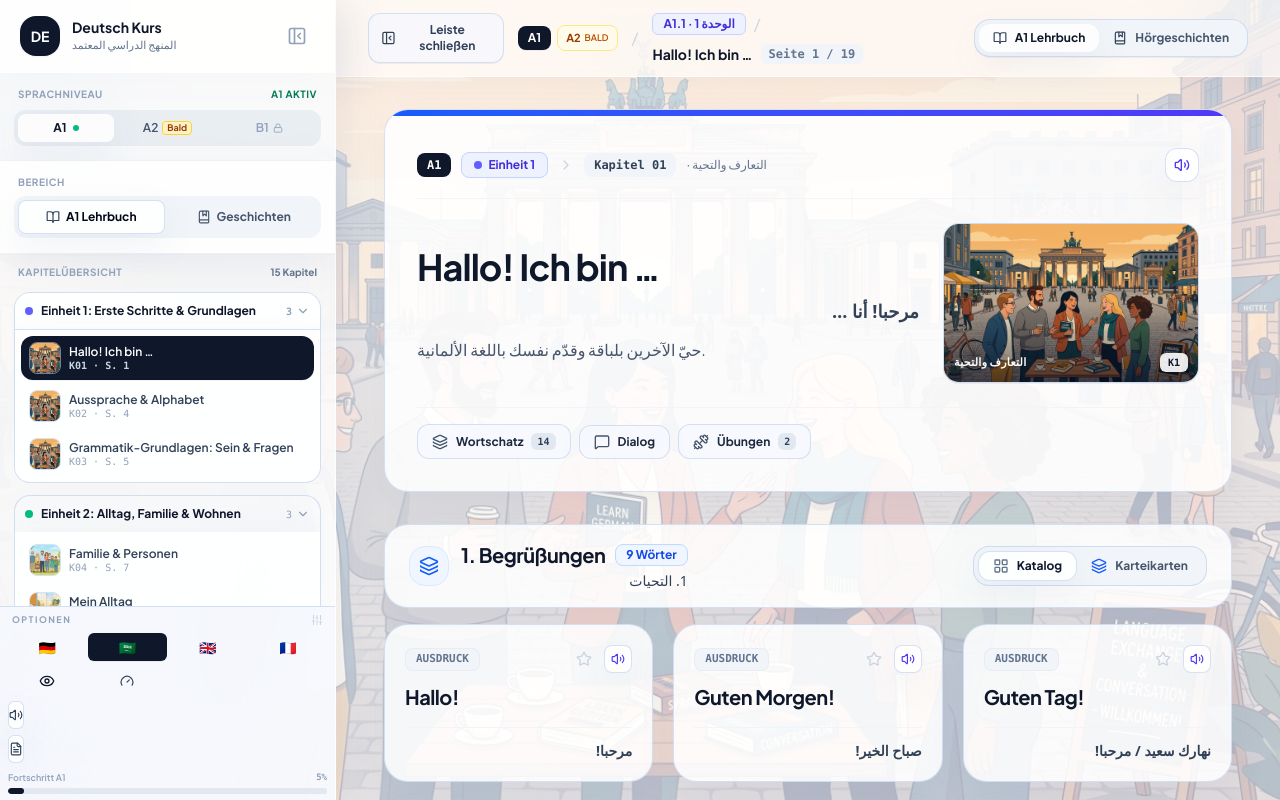
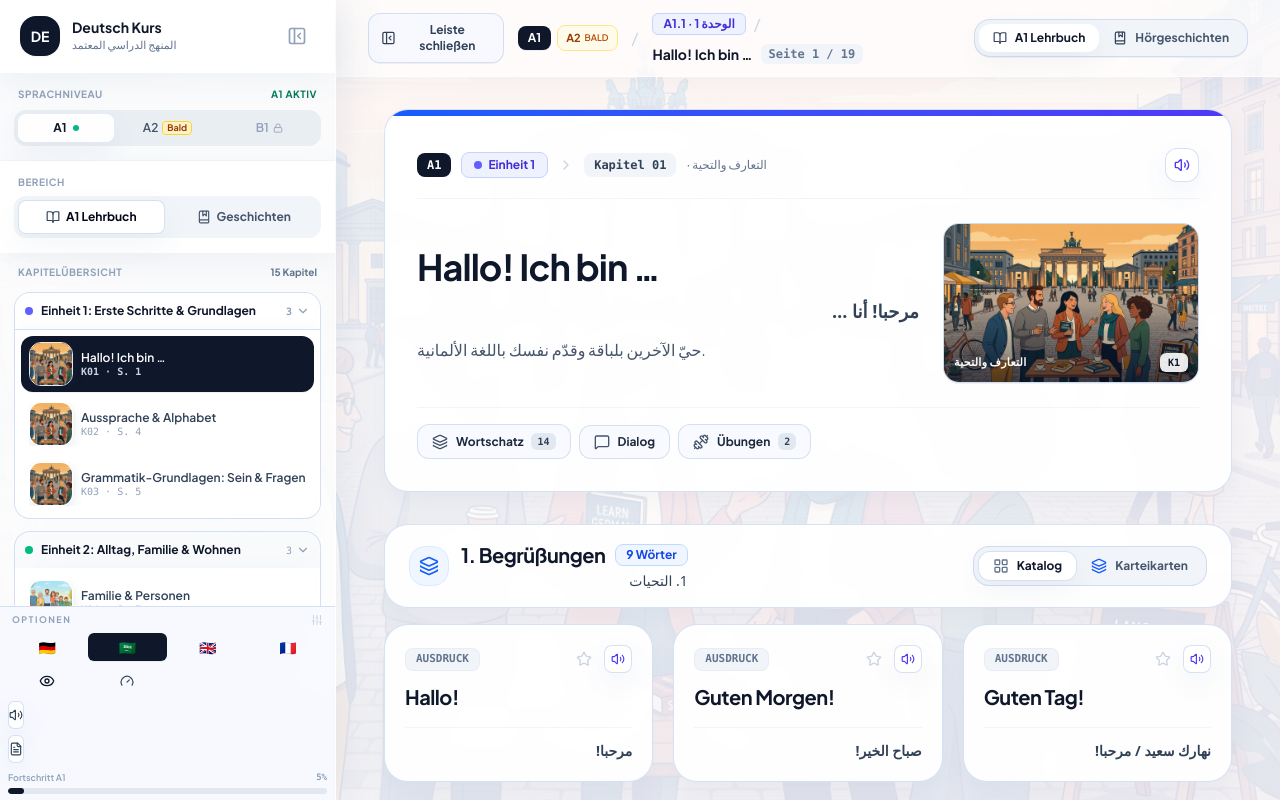
Before and after one commit to othmaneishere/deutsch-lernen, a React (Vite) app: page / in a window 1280 px wide. Both pictures are taken after a click on the button "Menü & Einstellungen". Shown: the top 800 px of the page. Built offline with nearby package versions, Linux system fonts and the light colour scheme; a web font is replaced by a local one.

Commit message:
Refine card surfaces and enlarge chapter thumbnails

```diff
--- a/src/components/AppSidebar.tsx
+++ b/src/components/AppSidebar.tsx
@@ -300,7 +300,7 @@ export const AppSidebar: React.FC<AppSidebarProps> = ({
                                     }
                                   }
                                 }}
-                                className="w-8 h-8 rounded-lg object-cover shrink-0 border border-slate-200/80"
+                                className="w-11 h-11 rounded-xl object-cover shrink-0 border border-white/90"
                               />
                             ) : (
                               <span
--- a/src/index.css
+++ b/src/index.css
@@ -15,15 +15,16 @@
 /* Soft glass learning workspace inspired by the supplied visual reference. */
 .study-shell {
   background:
-    linear-gradient(135deg, rgba(239, 246, 255, 0.82), rgba(244, 240, 255, 0.72)),
+    linear-gradient(135deg, rgba(239, 246, 255, 0.93), rgba(246, 243, 255, 0.91)),
     url('/images/german_hero_banner_1789293488824.jpg') center / cover fixed;
   background-blend-mode: screen;
 }
 
 .study-shell .bg-white {
-  background-color: rgba(255, 255, 255, 0.86);
+  background-color: rgba(255, 255, 255, 0.94);
   border-color: rgba(255, 255, 255, 0.78);
-  box-shadow: 0 12px 36px rgba(80, 103, 151, 0.08);
+  box-shadow: 0 10px 28px rgba(80, 103, 151, 0.065);
+  backdrop-filter: blur(8px);
 }
 
 .study-shell .bg-slate-50 {
@@ -42,6 +43,10 @@
 
 .app-topbar {
   box-shadow: 0 8px 28px rgba(70, 97, 145, 0.06);
+}
+
+.app-sidebar img {
+  box-shadow: 0 4px 12px rgba(48, 71, 117, 0.12);
 }
 
 .font-arabic {
```
